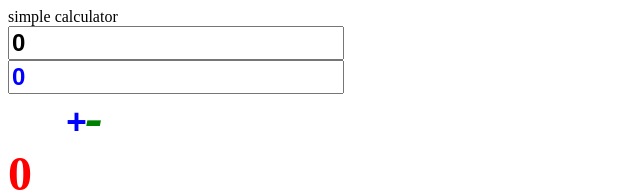
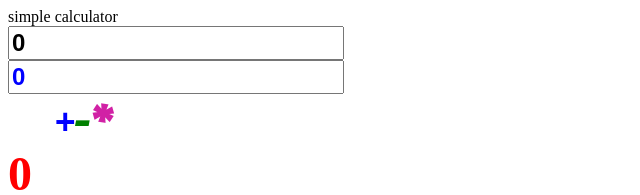
Before and after one commit to I2k3/testing-calculatorr, an Angular app: page / in a window 1280 px wide. Shown: the top 195 px of the page, without its empty margins (0-640 px from the left). Built offline with nearby package versions, Linux system fonts and the light colour scheme.

Commit message:
Create branch multiplication

```diff
--- a/src/app/ui/ui.component.css
+++ b/src/app/ui/ui.component.css
@@ -38,3 +38,9 @@
     font-size: 45px;
     font-weight: 1000;
 }
+.multiplication-button {
+    cursor: pointer;
+    color: rgb(209, 33, 165);
+    font-size: 45px;
+    font-weight: 1000;
+}
--- a/src/app/ui/ui.component.html
+++ b/src/app/ui/ui.component.html
@@ -18,6 +18,9 @@
     <i class="glyphicon glyphicon-minus substraction-button"
         (click)="substraction()">-</i>
 
+    <i class="glyphicon glyphicon multiplication-button"
+        (click)="multiplication()">*</i>
+
 </div>
 
 <span class="result">{{ result }}</span>
--- a/src/app/ui/ui.component.ts
+++ b/src/app/ui/ui.component.ts
@@ -1,5 +1,6 @@
 import { Component, OnInit } from '@angular/core';
 import { addition } from "../addition/addition"
+import { multiplication } from '../multiplication/multiplication';
 import { substraction } from '../substraction/substraction';
 
 @Component({
@@ -29,5 +30,10 @@ export class UiComponent implements OnInit {
     myresult = substraction(this.operator1, this.operator2);
     this.result = myresult;
   }
+  multiplication() {
+    let myresult = 0;
+    myresult = multiplication(this.operator1, this.operator2);
+    this.result = myresult;
+  }
 
 }
```
Also changed, not shown: 1 other file (tests, documents, lock files or other folders).
